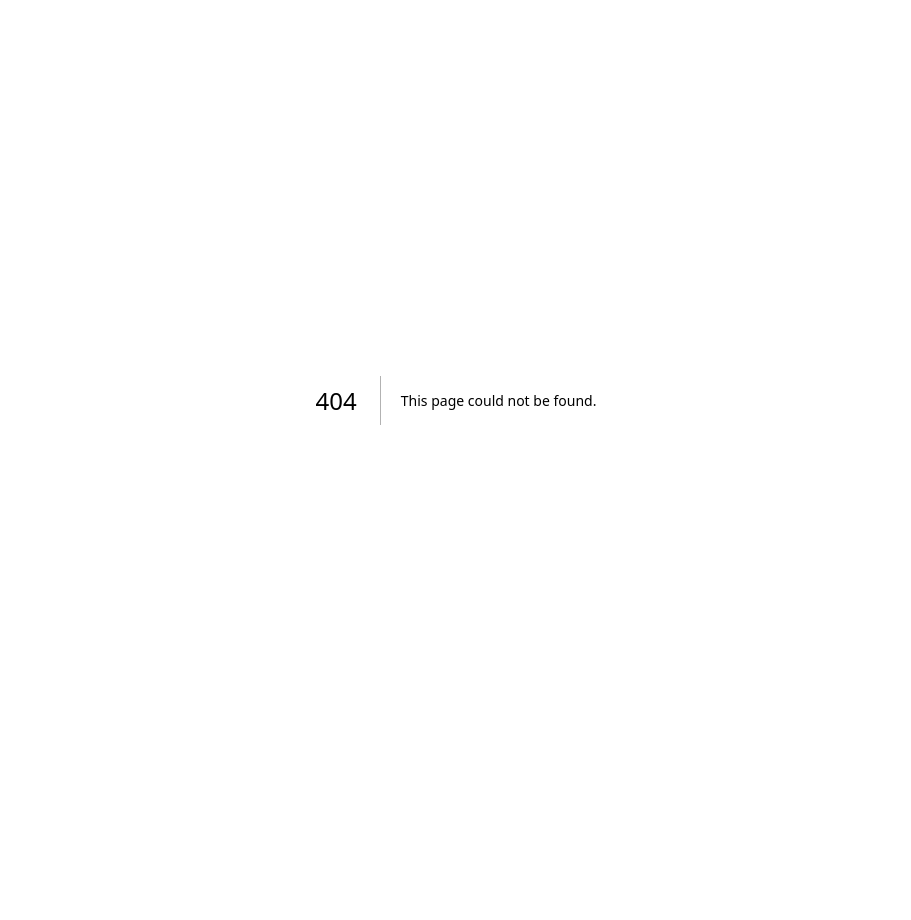
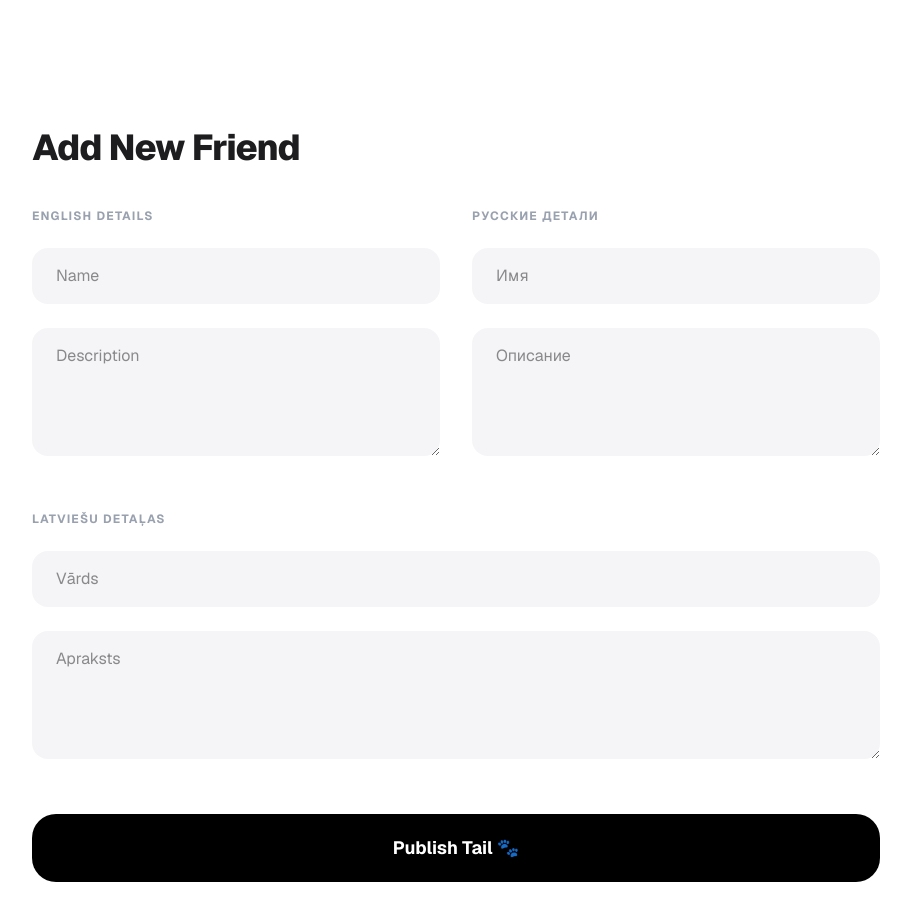
Before and after one commit to pashkovnikita000-cyber/TailyHope, a Next.js app: page /admin/add-pet in a window 1280 px wide. Before the commit this address had no page. Shown: the top 920 px of the page, without its empty margins (184-1095 px from the left). Before the commit the page ends 800 px from the top, so only its background shows below. Built offline with nearby package versions, Linux system fonts and the light colour scheme; no server answers.

Commit message:
Add Multi-language Pet creation form for Admin

```diff
--- /dev/null
+++ b/app/admin/add-pet/page.js
@@ -0,0 +1,57 @@
+'use client'
+import { useState } from 'react'
+import { supabase } from '@/lib/supabase'
+
+export default function AddPet() {
+  const [loading, setLoading] = useState(false)
+  const [formData, setFormData] = useState({
+    name: '', name_ru: '', name_lv: '',
+    type: 'cat', age: '', breed: '',
+    description: '', description_ru: '', description_lv: ''
+  })
+
+  const handleSubmit = async (e) => {
+    e.preventDefault()
+    setLoading(true)
+    const { error } = await supabase.from('pets').insert([formData])
+    if (error) alert(error.message)
+    else {
+      alert('Tail added successfully! 🐾')
+      setFormData({ name: '', name_ru: '', name_lv: '', type: 'cat', age: '', breed: '', description: '', description_ru: '', description_lv: '' })
+    }
+    setLoading(false)
+  }
+
+  return (
+    <div className="min-h-screen bg-white pt-32 px-6 max-w-4xl mx-auto font-sans text-[#1d1d1f]">
+      <h1 className="text-4xl font-extrabold tracking-tight mb-10">Add New Friend</h1>
+
+      <form onSubmit={handleSubmit} className="space-y-12 mb-32">
+        {/* Basic Info */}
+        <div className="grid grid-cols-1 md:grid-cols-2 gap-8">
+          <section className="space-y-6">
+            <h2 className="text-xs font-bold uppercase tracking-widest text-gray-400">English Details</h2>
+            <input placeholder="Name" className="w-full bg-[#f5f5f7] border-none rounded-2xl py-4 px-6" value={formData.name} onChange={e => setFormData({...formData, name: e.target.value})} />
+            <textarea placeholder="Description" className="w-full bg-[#f5f5f7] border-none rounded-2xl py-4 px-6 h-32" value={formData.description} onChange={e => setFormData({...formData, description: e.target.value})} />
+          </section>
+
+          <section className="space-y-6">
+            <h2 className="text-xs font-bold uppercase tracking-widest text-gray-400">Русские детали</h2>
+            <input placeholder="Имя" className="w-full bg-[#f5f5f7] border-none rounded-2xl py-4 px-6" value={formData.name_ru} onChange={e => setFormData({...formData, name_ru: e.target.value})} />
+            <textarea placeholder="Описание" className="w-full bg-[#f5f5f7] border-none rounded-2xl py-4 px-6 h-32" value={formData.description_ru} onChange={e => setFormData({...formData, description_ru: e.target.value})} />
+          </section>
+        </div>
+
+        <section className="space-y-6">
+          <h2 className="text-xs font-bold uppercase tracking-widest text-gray-400">Latviešu detaļas</h2>
+          <input placeholder="Vārds" className="w-full bg-[#f5f5f7] border-none rounded-2xl py-4 px-6" value={formData.name_lv} onChange={e => setFormData({...formData, name_lv: e.target.value})} />
+          <textarea placeholder="Apraksts" className="w-full bg-[#f5f5f7] border-none rounded-2xl py-4 px-6 h-32" value={formData.description_lv} onChange={e => setFormData({...formData, description_lv: e.target.value})} />
+        </section>
+
+        <button type="submit" disabled={loading} className="w-full bg-black text-white py-5 rounded-[24px] font-bold text-lg hover:opacity-90 transition-all">
+          {loading ? 'Saving...' : 'Publish Tail 🐾'}
+        </button>
+      </form>
+    </div>
+  )
+}
```
